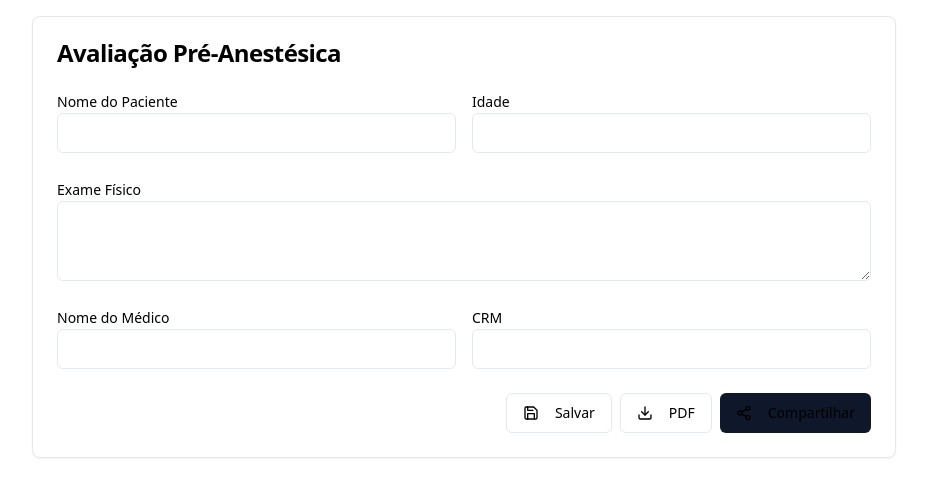
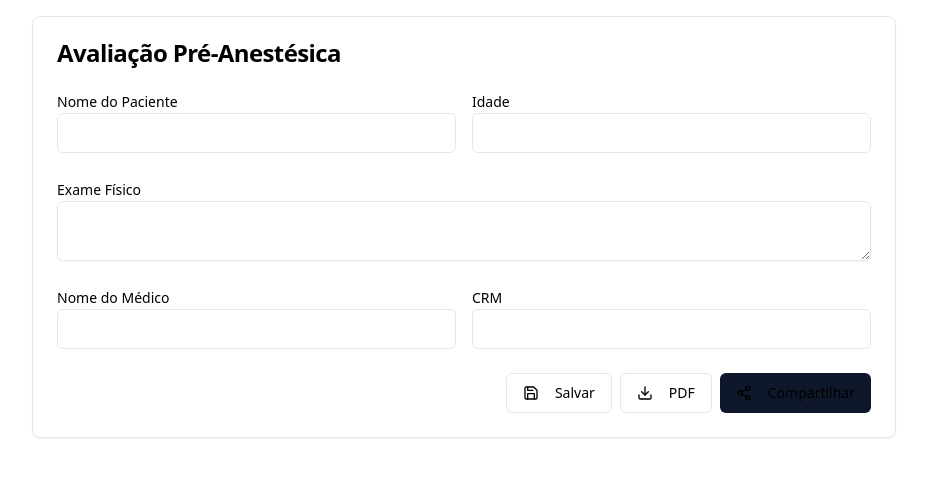
Before and after one commit to SC-Tech-Inova/Avaliacao-pre-anestesica, a Next.js app: page /evaluation in a window 1280 px wide. Shown: the top 496 px of the page, without its empty margins (176-1103 px from the left). Built offline with nearby package versions, Linux system fonts and the light colour scheme.

Commit message:
Create textarea.tsx

```diff
--- /dev/null
+++ b/src/components/ui/textarea.tsx
@@ -0,0 +1,23 @@
+import * as React from "react";
+import { cn } from "../../lib/utils";
+
+export interface TextareaProps
+  extends React.TextareaHTMLAttributes<HTMLTextAreaElement> {}
+
+const Textarea = React.forwardRef<HTMLTextAreaElement, TextareaProps>(
+  ({ className, ...props }, ref) => {
+    return (
+      <textarea
+        className={cn(
+          "flex min-h-[60px] w-full rounded-md border border-input bg-background px-3 py-2 text-sm shadow-sm placeholder:text-muted-foreground focus-visible:outline-none focus-visible:ring-1 focus-visible:ring-ring disabled:cursor-not-allowed disabled:opacity-50",
+          className
+        )}
+        ref={ref}
+        {...props}
+      />
+    );
+  }
+);
+Textarea.displayName = "Textarea";
+
+export { Textarea };
```
